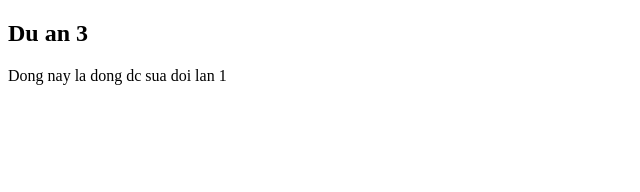
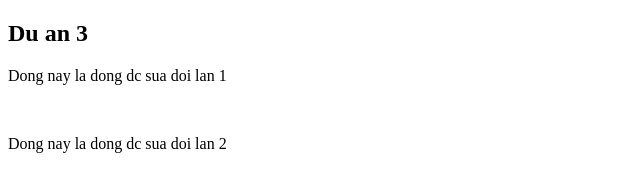
Before and after one commit to HongThai20157/duan3, a plain HTML site: page index.html in a window 1280 px wide. Shown: the whole page, without its empty margins (0-640 px from the left). Drawn offline with Linux system fonts and the light colour scheme.

Commit message:
sua doi lan 2

```diff
--- a/index.html
+++ b/index.html
@@ -9,5 +9,7 @@
   <body>
     <h2>Du an 3</h2>
     <p>Dong nay la dong dc sua doi lan 1</p>
+    <br>
+    <p>Dong nay la dong dc sua doi lan 2</p>
   </body>
 </html>
```
